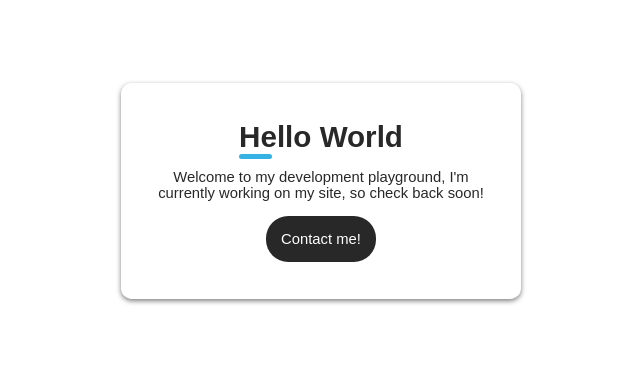
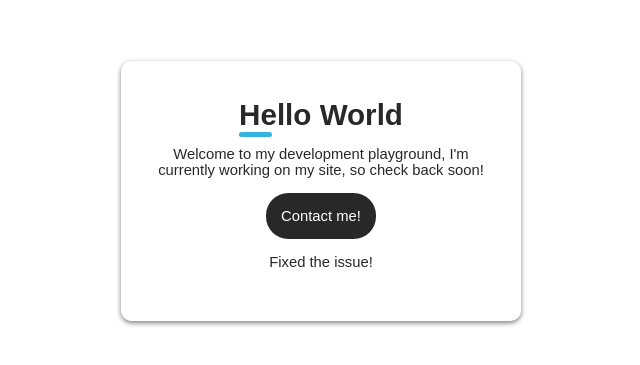
Before and after one commit to msutcliffe2303/personalDevelopment, a plain HTML site: page index.html in a window 1280 px wide. Shown: the part 209-574 px from the top of the page, without its empty margins (319-959 px from the left). Drawn offline with Linux system fonts and the light colour scheme.

Commit message:
Fixed the issue.

```diff
--- a/index.html
+++ b/index.html
@@ -12,6 +12,7 @@
     <h1>Hello World</h1>
     <p>Welcome to my development playground, I'm currently working on my site, so check back soon!</p>
     <a class="btn" href="mailto:m.sutcliffe2303@icloud.com">Contact me!</a>
+    <p>Fixed the issue!</p>
   </main>
 </body>
 </html>
```
